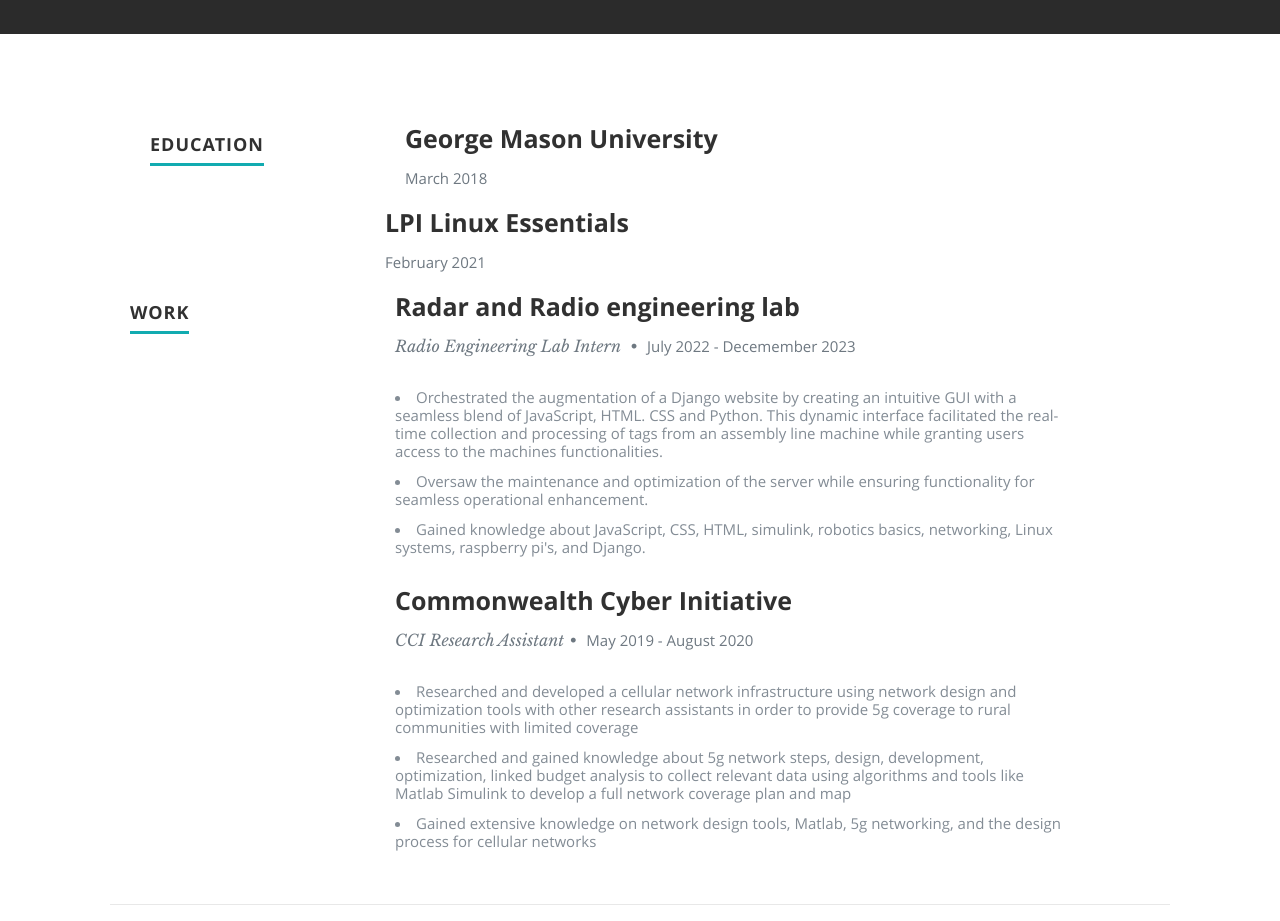
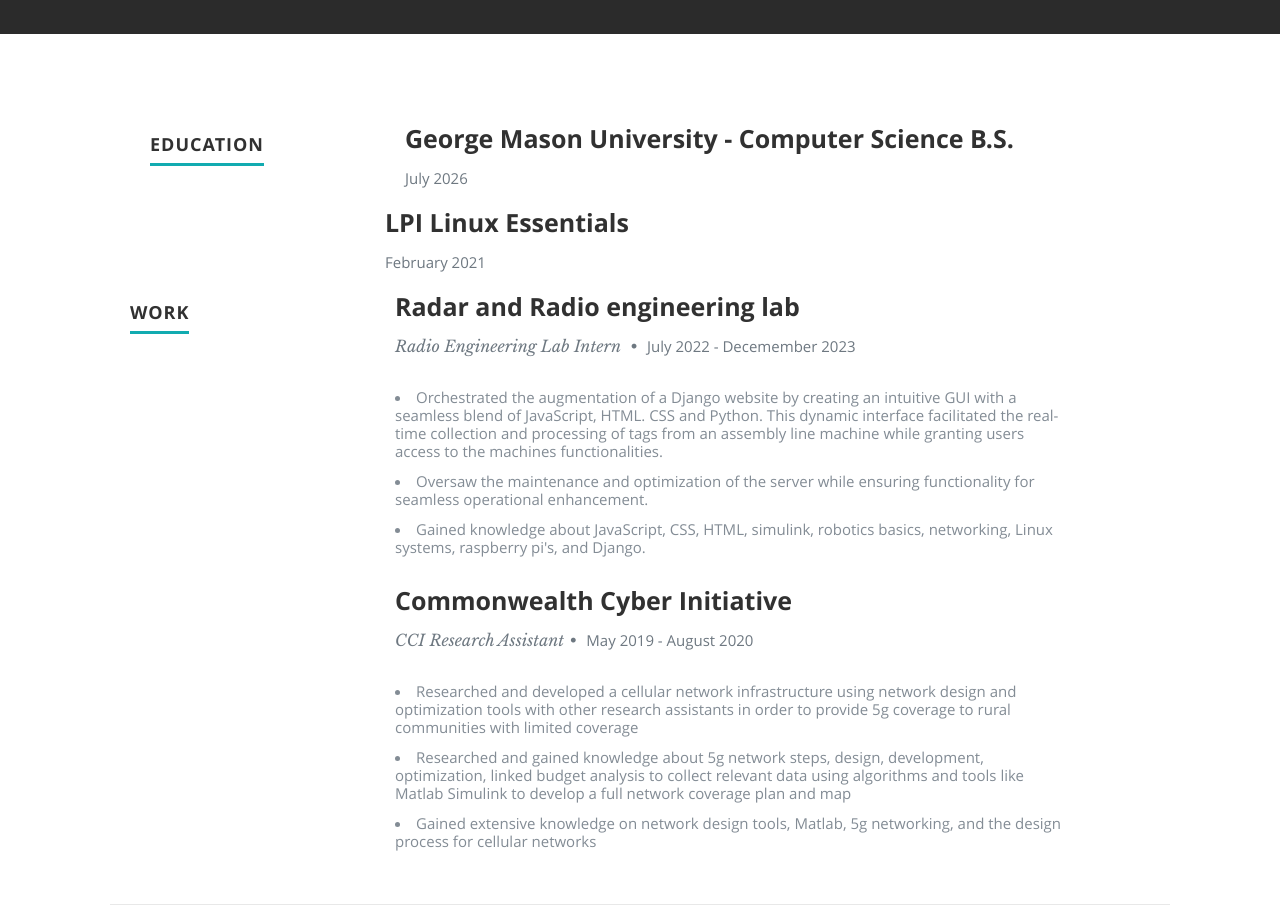
Before and after one commit to NguyenBM/azure-resume, a plain HTML site: page frontend/index.html in a window 1280 px wide. Shown: the part 1120-2041 px from the top of the page. Drawn offline with nearby package versions, Linux system fonts and the light colour scheme; no server answers.

Commit message:
EDited HTML

```diff
--- a/frontend/index.html
+++ b/frontend/index.html
@@ -121,8 +121,8 @@
 
                <div class="twelve columns">
 
-                  <h3>George Mason University</h3>
-                  <p class="info"><em class="date">March 2018</em></p>
+                  <h3>George Mason University - Computer Science B.S.</h3>
+                  <p class="info"><em class="date">July 2026</em></p>
 
                </div>
 
```
